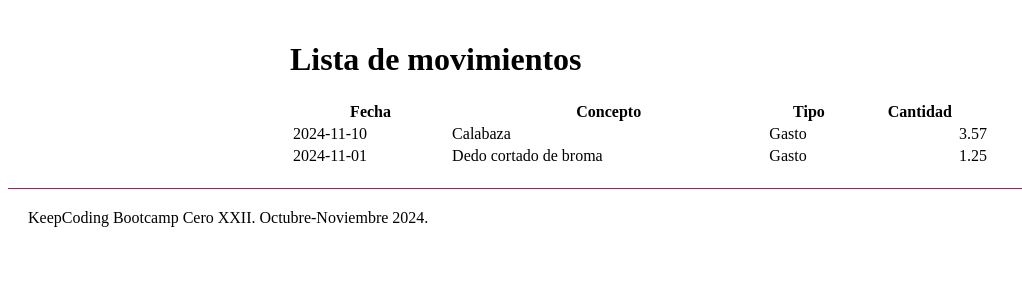
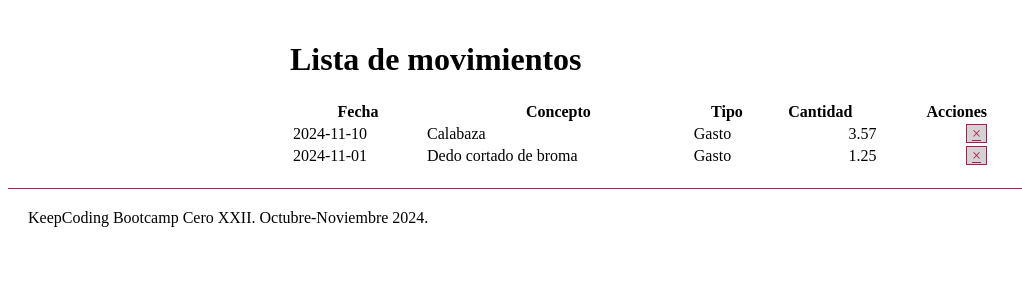
Before and after one commit to Cobra914/flask_sql, a Flask app: page / in a window 1280 px wide. Shown: the part 83-383 px from the top of the page, without its empty margins (0-1022 px from the left). Run offline with Flask 3, Linux system fonts and the light colour scheme; data comes from the database, SQL or seed files in the repository.

Commit message:
feat: agregamos la x para el borrado con estilo

```diff
--- a/balance/models.py
+++ b/balance/models.py
@@ -78,6 +78,8 @@ class Movimiento:
         concepto = dict_mov.get('concepto', 'Gastos varios')
         tipo = dict_mov.get('tipo', 'G')
         cantidad = dict_mov.get('cantidad', 0)
+
+        self.id = dict_mov.get('id', None)
 
         try:
             self.fecha = date.fromisoformat(fecha)
--- a/balance/static/css/styles.css
+++ b/balance/static/css/styles.css
@@ -50,7 +50,8 @@ header {
     margin: 0px;
 }
 
-.tabla .numero {
+.tabla .numero,
+.tabla .acciones {
     text-align: right;
 }
 
@@ -72,3 +73,16 @@ header {
     padding: 20px;
     border-top: var(--standard-border);
 }
+
+.acciones .mini-boton {
+    border: solid thin var(--primary-color);
+    padding: 0 5px;
+    background-color: lightgray;
+    color: var(--primary-color);
+}
+
+.acciones a.mini-boton:hover {
+    text-decoration: none;
+    color: white;
+    background-color: var(--primary-color);
+}
--- a/balance/templates/inicio.html
+++ b/balance/templates/inicio.html
@@ -15,6 +15,7 @@
         <th class="cabecera">Concepto</th>
         <th class="cabecera">Tipo</th>
         <th class="cabecera">Cantidad</th>
+        <th class="cabecera acciones">Acciones</th>
     </tr>
     {% if movs %}
     {% for m in movs %}
@@ -35,6 +36,9 @@
             {% endif %}
         </td>
         <td class="dato numero">{{ m.cantidad }}</td>
+        <td class="acciones">
+            <a href="/eliminar/{{ m.id }}" class="mini-boton">&times;</a>
+        </td>
     </tr>
     {% if m.has_errors %}
     <tr>
```
